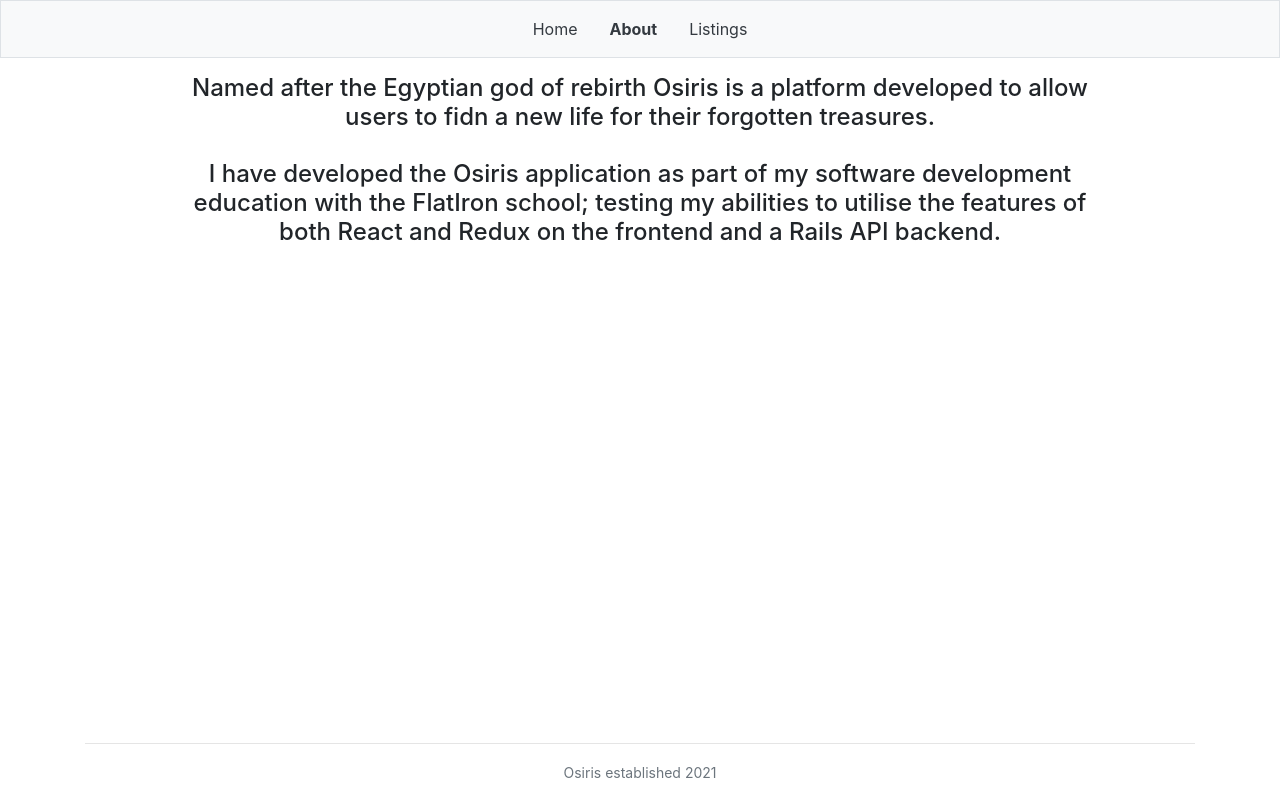
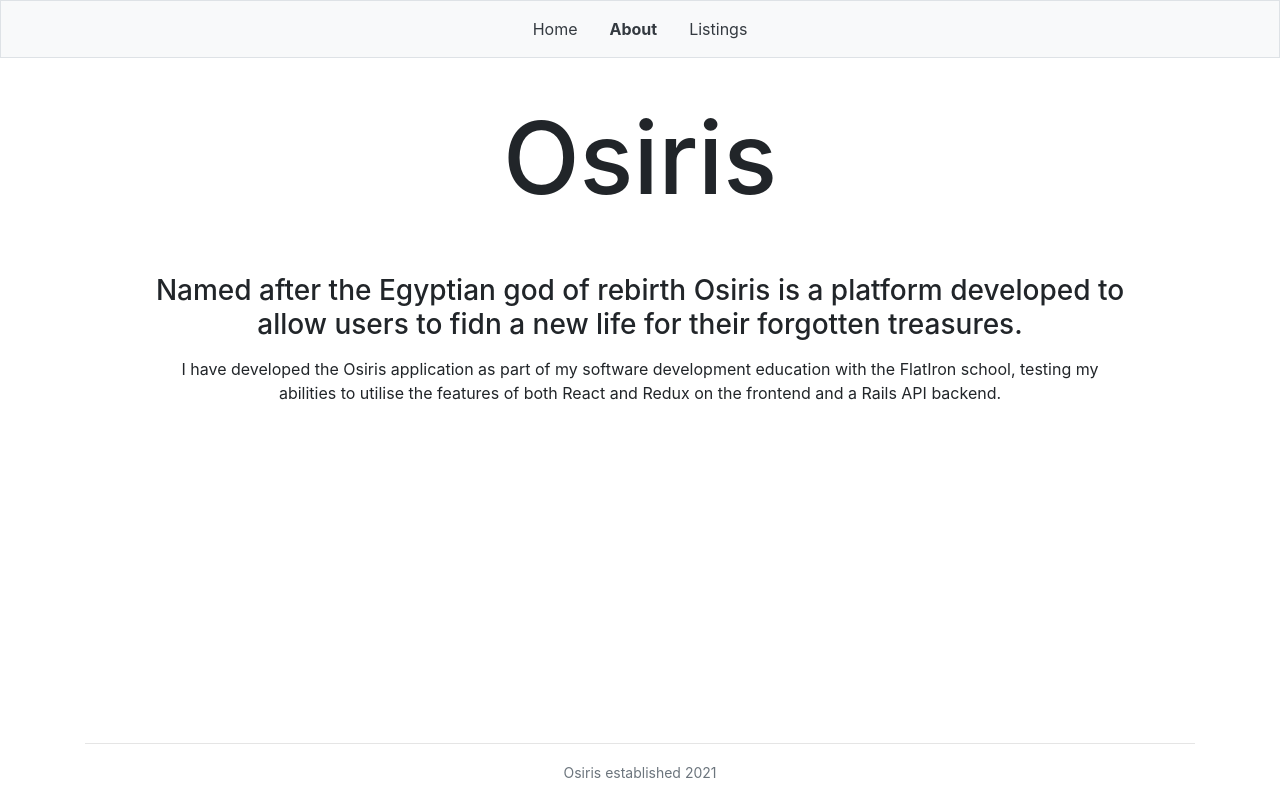
Before and after one commit to Shilcof/osiris-frontend, a React (Create React App) app: page /about in a window 1280 px wide. Built offline with nearby package versions, Linux system fonts and the light colour scheme.

Commit message:
reformats about and notfound

```diff
--- a/src/components/about/About.js
+++ b/src/components/about/About.js
@@ -1,13 +1,16 @@
 const About = () => {
     return (
         <div>
-            <div className="container text-center">
-                <h4>
+            <div className="text-center py-4">
+                <h1 style={{fontSize: 100}}>Osiris</h1>
+            </div>
+            <div className="text-center py-4">
+                <h3>
                     Named after the Egyptian god of rebirth Osiris is a platform developed to allow users to fidn a new life for their forgotten treasures.
-                    <br/>
-                    <br/>
-                    I have developed the Osiris application as part of my software development education with the FlatIron school; testing my abilities to utilise the features of both React and Redux on the frontend and a Rails API backend.
-                </h4>
+                </h3>
+                <p/>
+                    I have developed the Osiris application as part of my software development education with the FlatIron school, testing my abilities to utilise the features of both React and Redux on the frontend and a Rails API backend.
+                <p/>
             </div>
         </div>
     )
--- a/src/components/errors/NotFound.js
+++ b/src/components/errors/NotFound.js
@@ -4,7 +4,7 @@ const NotFound = (props) => {
             <div className="text-center py-4">
                 <h1 style={{fontSize: 100}}>404</h1>
             </div>
-            <div className="text-center py-4 my-4">
+            <div className="text-center py-4">
                 <h1 className="text-wrap text-break">Sorry the route {props.match.url} does not yet exist</h1>
                 <p className="lead">Follow the links in the navbar to start viewing listings</p>
             </div>
```
